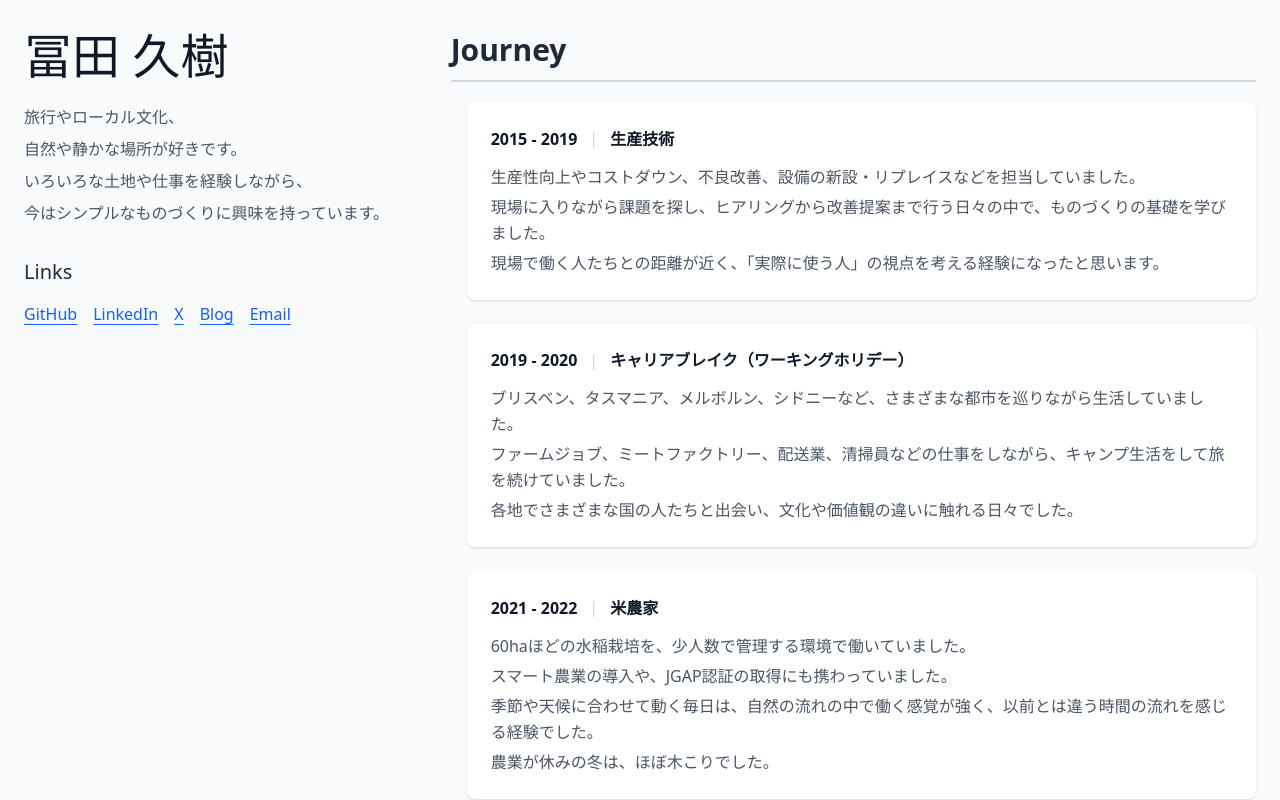
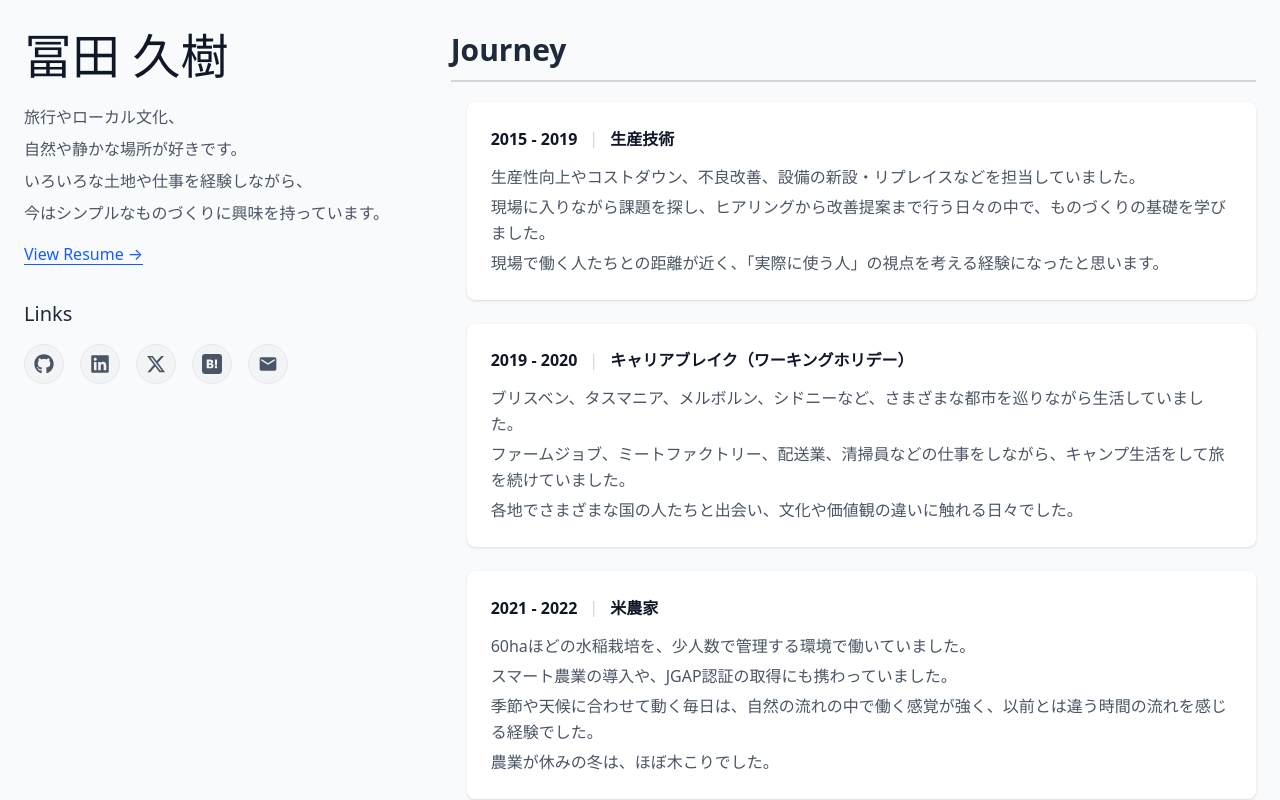
Before and after one commit to tomitahisaki/tomitahisaki.github.io, a React (Vite) app: page / in a window 1280 px wide. Shown: the top 800 px of the page. Built offline with nearby package versions, Linux system fonts and the light colour scheme.

Commit message:
feat: linkまとめる

```diff
--- a/src/components/About.tsx
+++ b/src/components/About.tsx
@@ -3,11 +3,29 @@ import { SectionTitle } from './about/SectionTitle';
 import { Card } from './about/Card';
 import { ItemCard } from './about/ItemCard';
 import { TimelineCard } from './about/TimelineCard';
+import { GitHubIcon, LinkedInIcon, EmailIcon, XIcon, HatenaIcon } from './Icons';
 
 interface AboutProps {
   data: AboutData;
   currentLanguage: 'ja' | 'en';
 }
+
+const getLinkIcon = (label: string) => {
+  switch (label) {
+    case 'GitHub':
+      return <GitHubIcon width={20} />;
+    case 'LinkedIn':
+      return <LinkedInIcon width={20} />;
+    case 'Email':
+      return <EmailIcon width={20} />;
+    case 'X':
+      return <XIcon width={20} />;
+    case 'Blog':
+      return <HatenaIcon width={20} />;
+    default:
+      return null;
+  }
+};
 
 export function About({ data }: AboutProps) {
   return (
@@ -21,11 +39,19 @@ export function About({ data }: AboutProps) {
               <h1 className="text-4xl md:text-5xl font-light mb-6 text-gray-900">
                 {data.hero.name}
               </h1>
-              <div className="space-y-1.5 text-gray-600 leading-relaxed">
+              <div className="space-y-1.5 text-gray-600 leading-relaxed mb-4">
                 {data.hero.description.map((line, index) => (
                   <p key={index}>{line}</p>
                 ))}
               </div>
+
+              {/* Resume Link */}
+              <a
+                href="/resume"
+                className="text-blue-600 hover:text-blue-800 underline underline-offset-4 decoration-1 hover:decoration-2 transition-all"
+              >
+                View Resume →
+              </a>
             </div>
 
             {/* Links Section */}
@@ -34,7 +60,21 @@ export function About({ data }: AboutProps) {
                 {data.links.title}
               </h2>
               <div className="flex flex-wrap gap-4">
-                {data.links.items.map((link, index) => (
+                {data.links.items.map((link, index) => {
+                  const icon = getLinkIcon(link.label);
+
+                  return icon ? (
+                    <a
+                      key={index}
+                      href={link.url}
+                      className="inline-flex items-center justify-center w-10 h-10 rounded-full bg-gray-100 border border-gray-200 transition-all duration-300 ease-in-out no-underline hover:bg-gray-200 hover:-translate-y-0.5 hover:shadow-md"
+                      target={link.url.startsWith('http') ? '_blank' : undefined}
+                      rel={link.url.startsWith('http') ? 'noopener noreferrer' : undefined}
+                      title={link.label}
+                    >
+                      {icon}
+                    </a>
+                  ) : (
                     <a
                       key={index}
                       href={link.url}
@@ -44,7 +84,8 @@ export function About({ data }: AboutProps) {
                     >
                       {link.label}
                     </a>
-                ))}
+                  );
+                })}
               </div>
             </div>
           </aside>
```
Lines whose indentation alone changed are shown as unchanged.
